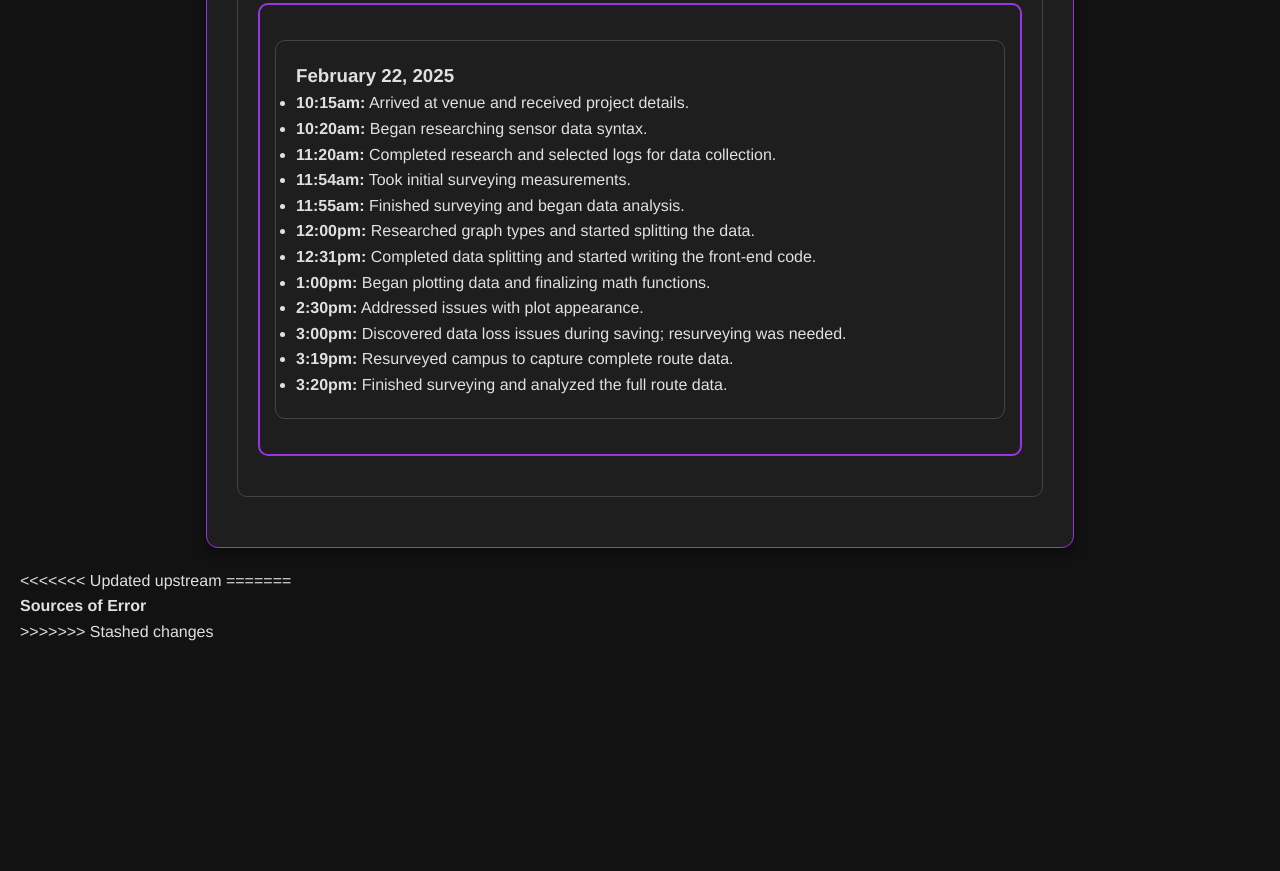
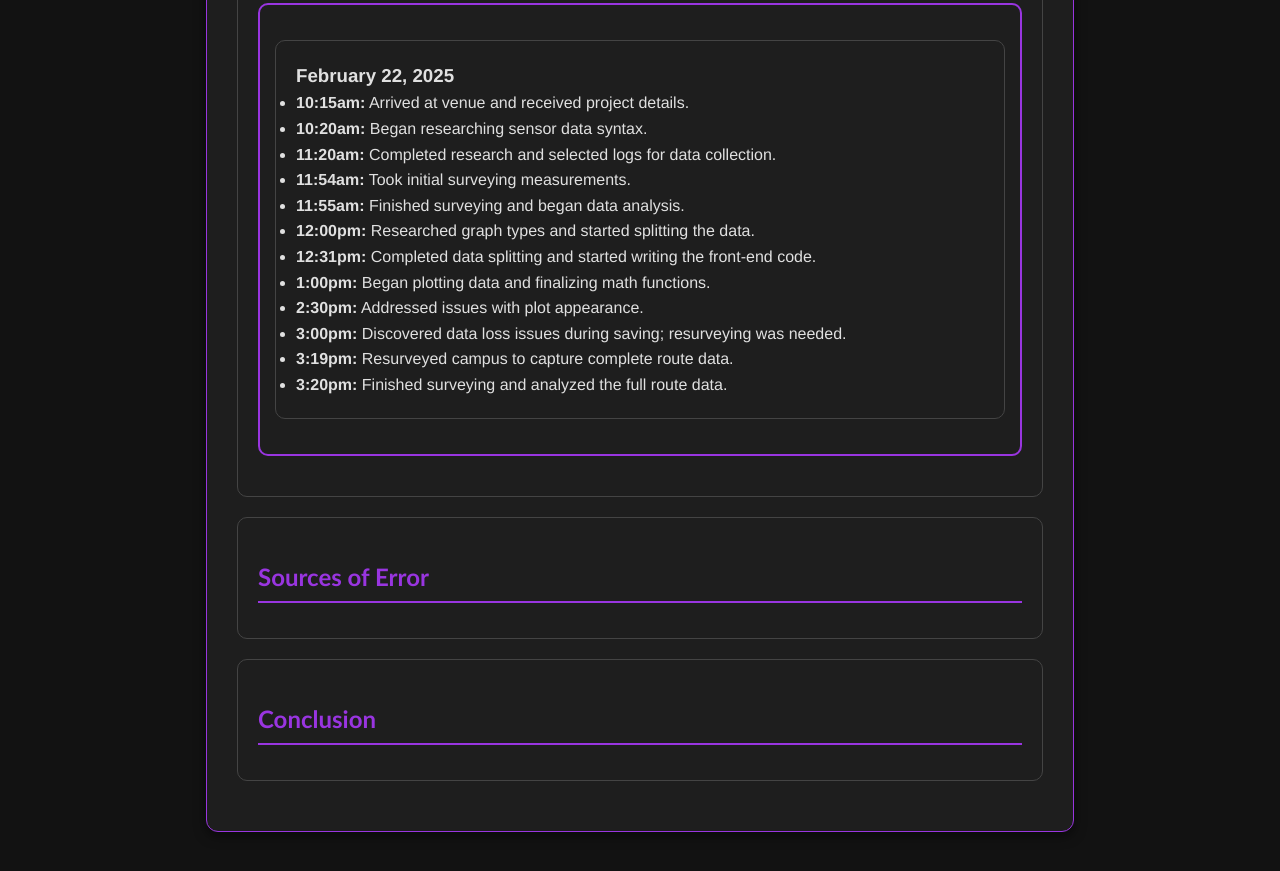
Before and after one commit to Astroneeor/TerraHex, a plain HTML site: page index.html in a window 1280 px wide. Shown: the part 785-1656 px from the top of the page. Before the commit the page ends 1449 px from the top, so only its background shows below. Drawn offline with Linux system fonts and the light colour scheme.

Commit message:
Added things to work on later tonight

```diff
--- a/index.html
+++ b/index.html
@@ -52,19 +52,19 @@
           </article>
         </div>
       </section>
+      <section>
+        <h2>
+            Sources of Error
+            <!-- Comment on Data, and possible errors involving the height of the 3D plots, the changes near the trees, and the accuracy of the GPS data. -->
+        </h2>
+      </section>
+      <section>
+        <h2>
+            Conclusion
+            <!-- Comment on the importance of the data, the gratitude for using the equipment and participating in the hackathon, as well as the importance of geomatics in general with regards to surverying and advancing progress -->
+        </h2>
+      </section>
     </div>
   </main>
 </body>
-<<<<<<< Updated upstream
 </html>
-=======
-<h4>
-    Sources of Error
-
-</h4>
-<h4>
-
-</h4>
-</body>
-</html>
->>>>>>> Stashed changes
```
